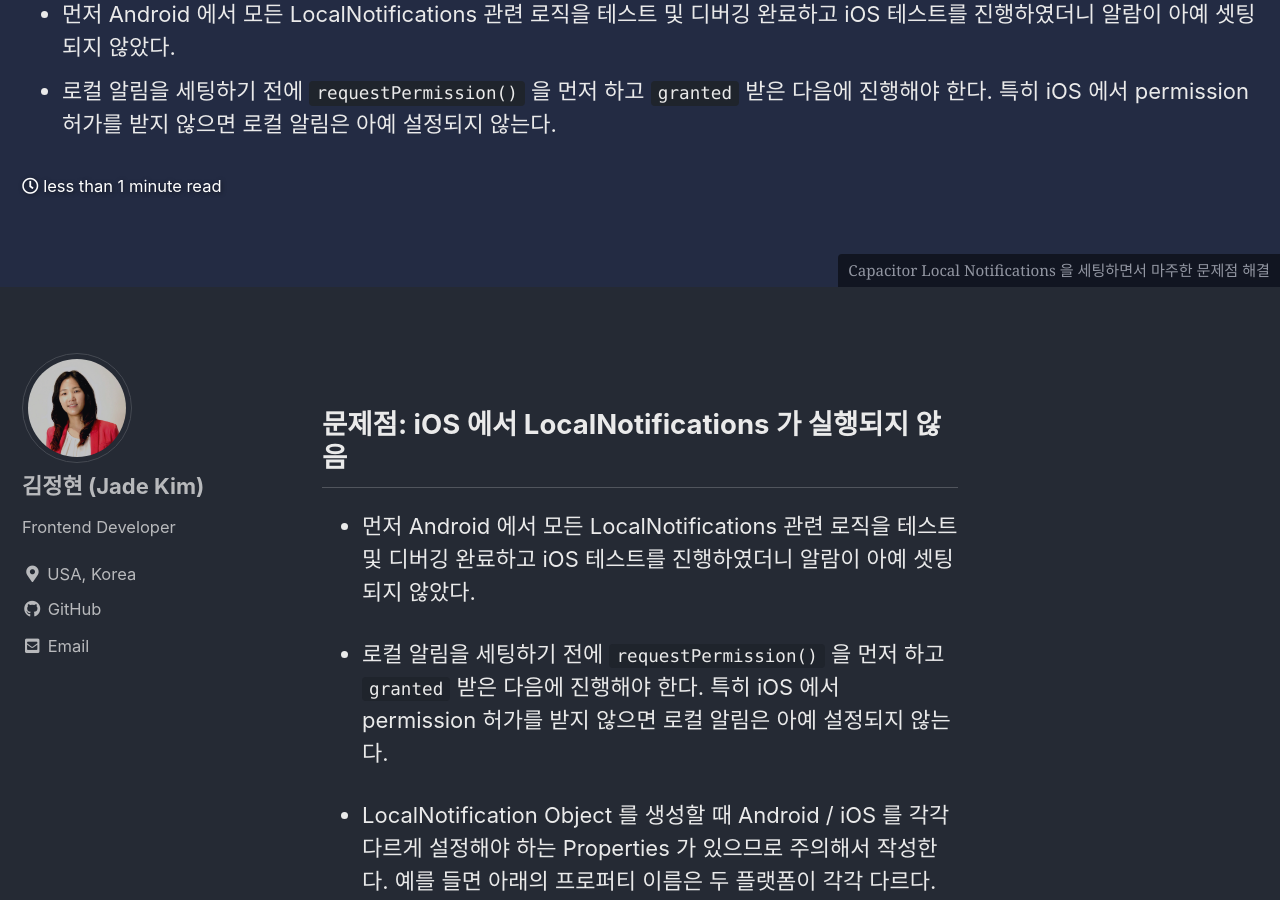
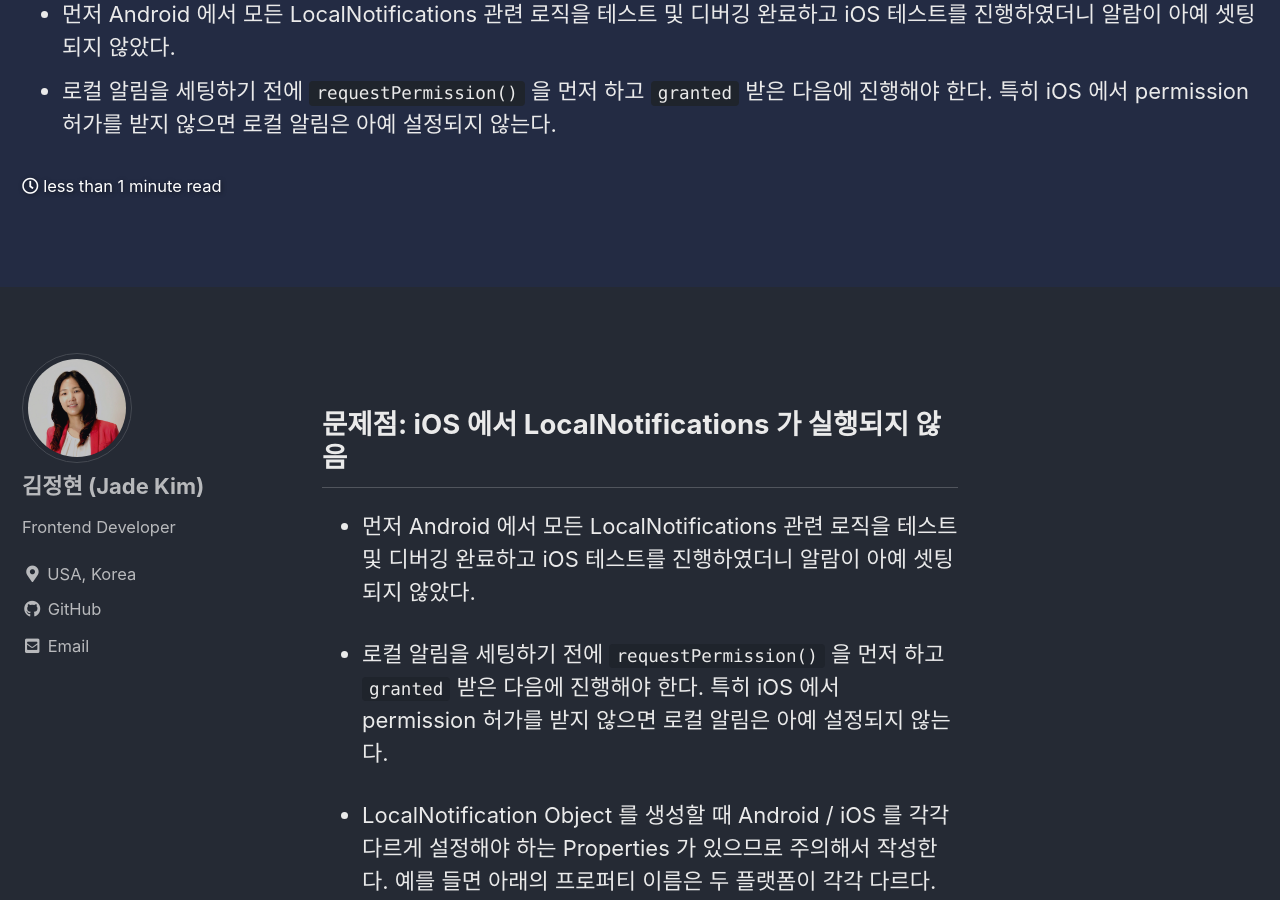
Before and after one commit to trevino-kim/github.io, a Jekyll site: the page built from _posts/2020-11-24-Capacitor-Local-Notifications-Settings.md, in a window 1280 px wide and 900 px high, scrolled down 374 px. Built offline with Jekyll 4.4.1, drawn with Linux system fonts in a browser that asks for light colours; cached includes are drawn as plain includes.

Commit message:
Update 2020-11-24-Capacitor-Local-Notifications-Settings.md

```diff
--- a/_posts/2020-11-24-Capacitor-Local-Notifications-Settings.md
+++ b/_posts/2020-11-24-Capacitor-Local-Notifications-Settings.md
@@ -2,7 +2,6 @@
 title: "Capacitor Local Notifications 을 세팅하면서 마주한 문제점 해결"
 header:
   image: /assets/images/2020-11-24.jpg
-  caption: "Capacitor Local Notifications 을 세팅하면서 마주한 문제점 해결"
   overlay_color: "#232b43"
 categories:
     - Hybrid-App
```
